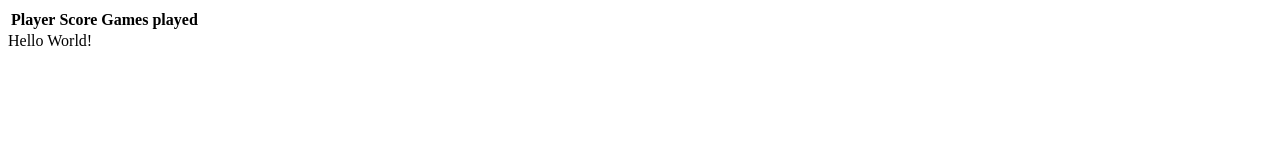
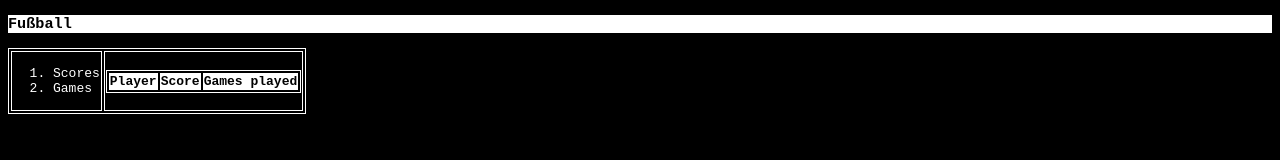
Before and after one commit to Arch-vile/fussball, a website: page public/index.html in a window 1280 px wide. Drawn offline with nearby package versions, Linux system fonts and the light colour scheme; no server answers.

Commit message:
CSS styling

```diff
--- a/public/index.html
+++ b/public/index.html
@@ -1,8 +1,37 @@
 <!doctype html>
 <html>
+    <head>
+            <style>
+                body {
+                    font-family: monospace;
+                    background-color: black;
+                    color: white;
+                }
+                table, td {
+                    border: 1px solid white;
+                }
+
+                h1, h2, h3, h4,th {
+                    background-color: white;
+                    color: black;
+                }
+                ul {
+                    list-style-type: decimal;
+                }
+            </style>
+    </head>
 <body>
+    <h3>Fu&#223;ball</h3>
+    <table>
+        <tr class="menu">
+            <td>
+                <ol>
+                    <li>Scores</li>
+                    <li>Games</li>
+                </ol>
+            </td>
+            <td>
                 <div ng-controller="MyController">
-
                     <table>
                             <thead>
                                 <th>Player</th>
@@ -11,15 +40,17 @@
                             </thead>
                             <tbody ng-repeat="score in scoreBoard">
                                 <tr>
-                        <td>{{score.player.alias}}</td>
+                                    <td>{{ (score.player.alias == null ? score.player.id : score.player.alias) }}</td>
                                     <td>{{score.score}}</td>
                                     <td>{{score.gameCount}}</td>
                                 </tr>
                             </tbody>
                     </table>
+                </div>
+            </td>
+        </tr>
+    </table>
 
-    Hello {{greetMe}}!
-  </div>
   <script src="http://code.angularjs.org/snapshot/angular.js"></script>
 
   <script>
@@ -29,7 +60,6 @@
         then(function(response) {
             $scope.scoreBoard = response.data.scores;
         });
-        $scope.greetMe = 'World';
       }]);
 
     angular.element(function() {
```
Lines whose indentation alone changed are shown as unchanged.
